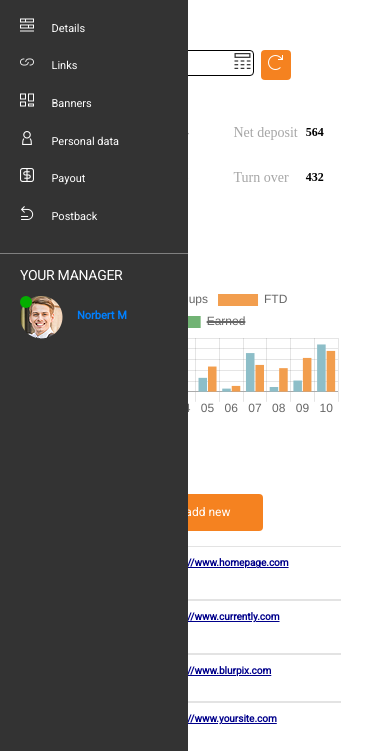
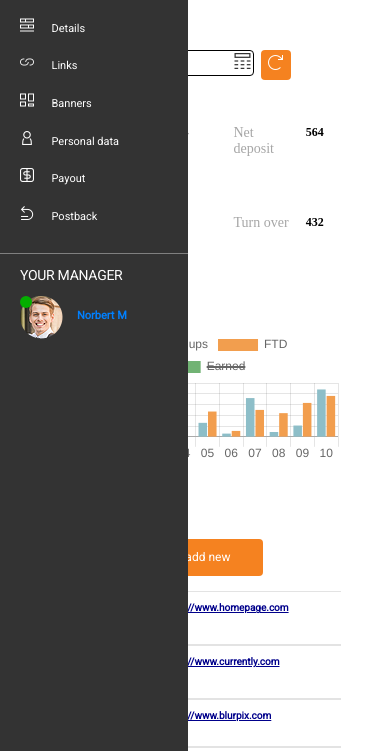
Before and after one commit to nri1234/Solo-project, a website: page index.html in a window 390 px wide. Shown: the part 93-844 px from the top of the page. Drawn offline with nearby package versions, Linux system fonts and the light colour scheme.

Commit message:
Make changes to index.html and width on general section

```diff
--- a/index.html
+++ b/index.html
@@ -68,12 +68,12 @@
             <div class="numbers">
                 <div class="row clearfix data">
                     <div class="col-5 col-offset-1 col-m-6 text">
-                        <h3>Visits Signups</h3>
+                        <h3>Visits<br> Signups</h3>
                         <h4>124</h4>
                     </div>
 
                     <div class="col-6 col-m-6 dist">
-                        <h3>Net deposit</h3>
+                        <h3>Net <br> deposit</h3>
                         <h4>564</h4>
                     </div>
 
--- a/sass/sections/_general.scss
+++ b/sass/sections/_general.scss
@@ -141,7 +141,7 @@
         .form-input, .date-period {
           font-size: 14px;
           @include padding (2px, 2px, 2px, 2px);
-          @include size (100%, 100%);
+          @include size (80%, 100%);
         }
         .input-icon {
           font-size: 16px;
```
Also changed, not shown: css/style.css, css/style.prefixed.css, css/styleguide.css, 2 other files.
